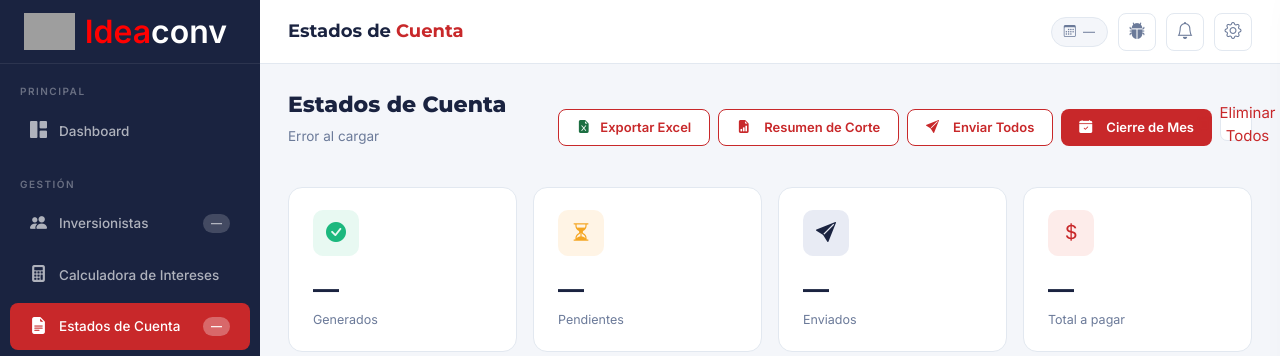
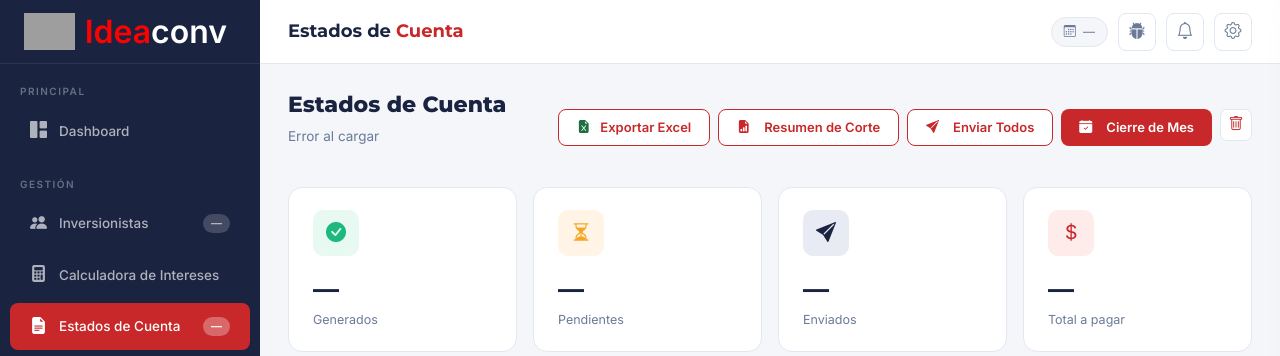
Before and after one commit to SebastianMou/ideaconv, a Django app: page /estados/ in a window 1280 px wide. Shown: the top 356 px of the page. Run offline with Django 5.2, Linux system fonts and the light colour scheme; the visitor is signed in with stand-in values (Sample User, id 1); data comes from the database, SQL or seed files in the repository; data that the repository does not hold is empty; some libraries are stand-ins or nearby versions; grey boxes are pictures that could not be loaded.

Commit message:
refactor: Simplify 'Eliminar Todos' button by removing text label

```diff
--- a/templates/inversiones/estados.html
+++ b/templates/inversiones/estados.html
@@ -24,7 +24,7 @@
       <i class="bi bi-calendar-check-fill"></i><span class="d-none d-sm-inline ms-2">Cierre de Mes</span>
     </button>
     <button class="btn-icon" onclick="eliminarTodos()" title="Eliminar todos" style="color:var(--brand-red)">
-      <i class="bi bi-trash"></i><span class="d-none d-sm-inline ms-2">Eliminar Todos</span>
+      <i class="bi bi-trash"></i>
     </button>
   </div>
 </div>
```
